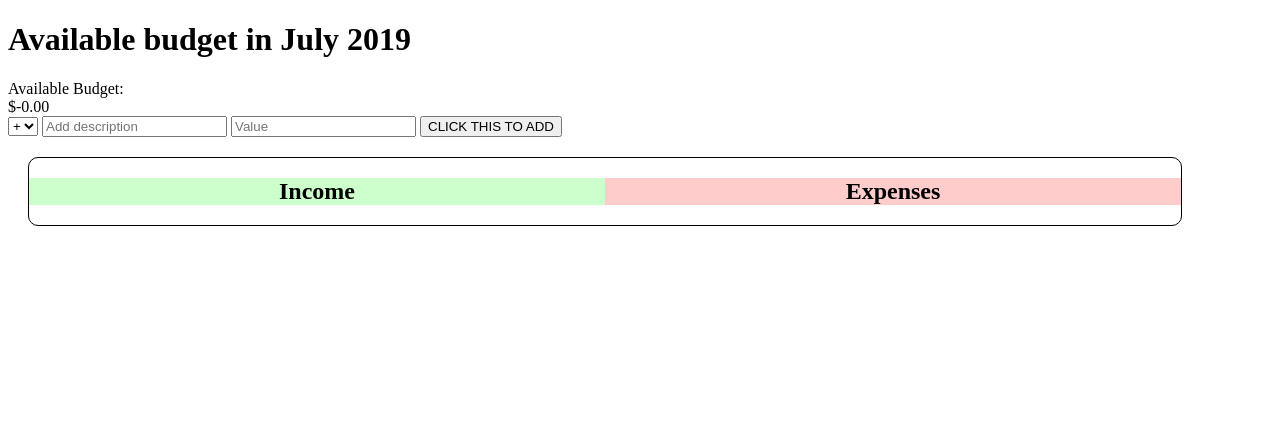
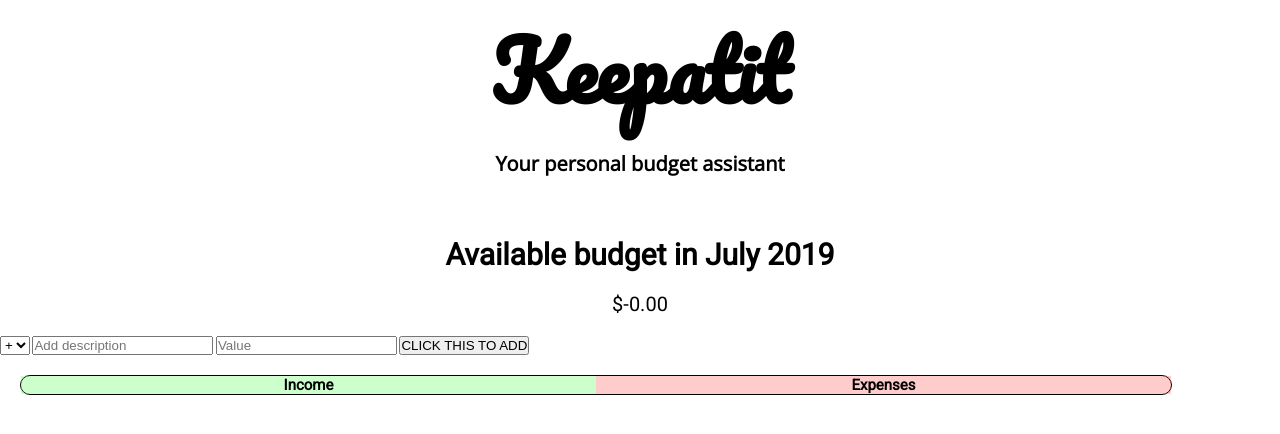
Before and after one commit to mdraj2/Budget-app, a website: page index.html in a window 1280 px wide. Drawn offline with nearby package versions, Linux system fonts and the light colour scheme.

Commit message:
CSS to the header was added

```diff
--- a/index.html
+++ b/index.html
@@ -3,29 +3,24 @@
 <head>
 	<meta charset="UTF-8">
 	<title>Document</title>
+	<link href="https://fonts.googleapis.com/css?family=Open+Sans|Pacifico|Roboto&display=swap" rel="stylesheet">
 	<link rel="stylesheet" href="css/style.css">
+
 </head>
 <body>
 	<header class = "header">
-		<h1 class = "header__title"></h1>
-		<div class = "header__content">
-			<div class= "summary">
-				<div class = "summary-budget">
-					<h1 class ="summary-budget__date--month">June</h1>
-					<div class="summary-budget__title">Available Budget:</div>
-					<div class="summary-budget__total">$12</div>
-				</div>
-
-				<div class = "summary-income">
-					<div class="summary-income__total"></div>
-				</div>
-
-				<div class = "summary-expense">
-					<div class="summary-expense__total"></div>
-				</div>
-			</div>
+		<div class = "header__title">
+			<h1 class = "header__title--primary">Keepatit</h1>
+			<h2 class = "header__title--secondary">Your personal budget assistant</h2>
 		</div>
 	</header>
+
+	<section class = 'summary'>
+			<h3  class = "summary__title"></h3>
+			<div class= "summary__budget">$12</div>
+			<div class= "summary__income"></div>
+			<div class= "summary__expense"></div>
+	</section>
 
 	<div class = "add">
 		<select class ="add__type">
--- /dev/null
+++ b/sass/base/_reset.scss
@@ -0,0 +1,19 @@
+// remove all the default settings set by the browser
+*, *::before, *::after{
+	// set padding and margin to zero for all elements and pseudoelements
+	margin: 0;
+	padding: 0;
+	// this is set to inherit. Children will inherit from the parent
+	box-sizing: inherit;
+}
+
+html {
+	// the default is 16px, using 62.5% will make the rem = 10px
+	font-size: 62.5%;
+}
+
+body {
+	// the children will inherit border box.
+	box-sizing: border-box;
+	font-family: 'Roboto', sans-serif;
+}
--- /dev/null
+++ b/sass/base/_variables.scss
@@ -0,0 +1,2 @@
+// color variables
+$header-color-green: rgba(0,0,0,0);
--- /dev/null
+++ b/sass/layout/_header.scss
@@ -0,0 +1,16 @@
+.header {
+	background-color: $header-color-green;
+	padding-bottom: 6rem;
+	&__title{
+		text-align: center;
+		&--primary{
+			font-family: 'Pacifico', cursive;
+			font-size: 8rem;
+			padding-bottom: 1rem;
+		}
+		&--secondary{
+			font-family: 'Open Sans', sans-serif;
+			font-size: 2rem;
+		}
+	}
+}
--- /dev/null
+++ b/sass/layout/_summary.scss
@@ -0,0 +1,12 @@
+.summary {
+	text-align: center;
+	&__title{
+		font-size: 3rem;
+	}
+
+	&__budget {
+		margin: 2rem;
+		font-size: 2rem;
+	}
+
+}
--- a/sass/main.scss
+++ b/sass/main.scss
@@ -1,3 +1,6 @@
-@import "abstracts/variables";
+@import "base/reset";
+@import "base/variables";
+@import "layout/header";
+@import "layout/summary";
 @import "layout/grid";
 @import "components/items";
--- a/script.js
+++ b/script.js
@@ -162,12 +162,12 @@ var UIController = (function(){
 		inputAddButton: '.add__btn',
 		incomeContainer:'.income__list',
 		expenseContainer:'.expense__list',
-		budgetLabel: '.summary-budget__total',
+		budgetLabel: '.summary__budget',
 		incomeLabel: '______________',
 		expenseLabel: '______________',
 		containerLabel : ".container",
 		expensePercLabel: ".item__percentage",
-		dateLabel: '.summary-budget__date--month'
+		dateLabel: '.summary__title'
 	};
 
 	formatNumber = function(num,type){
```
Also changed, not shown: css/style.css, sass/abstracts/_variables.scss (deleted), sass/layout/_grid.scss (renamed from sass/layout/grid.scss).
